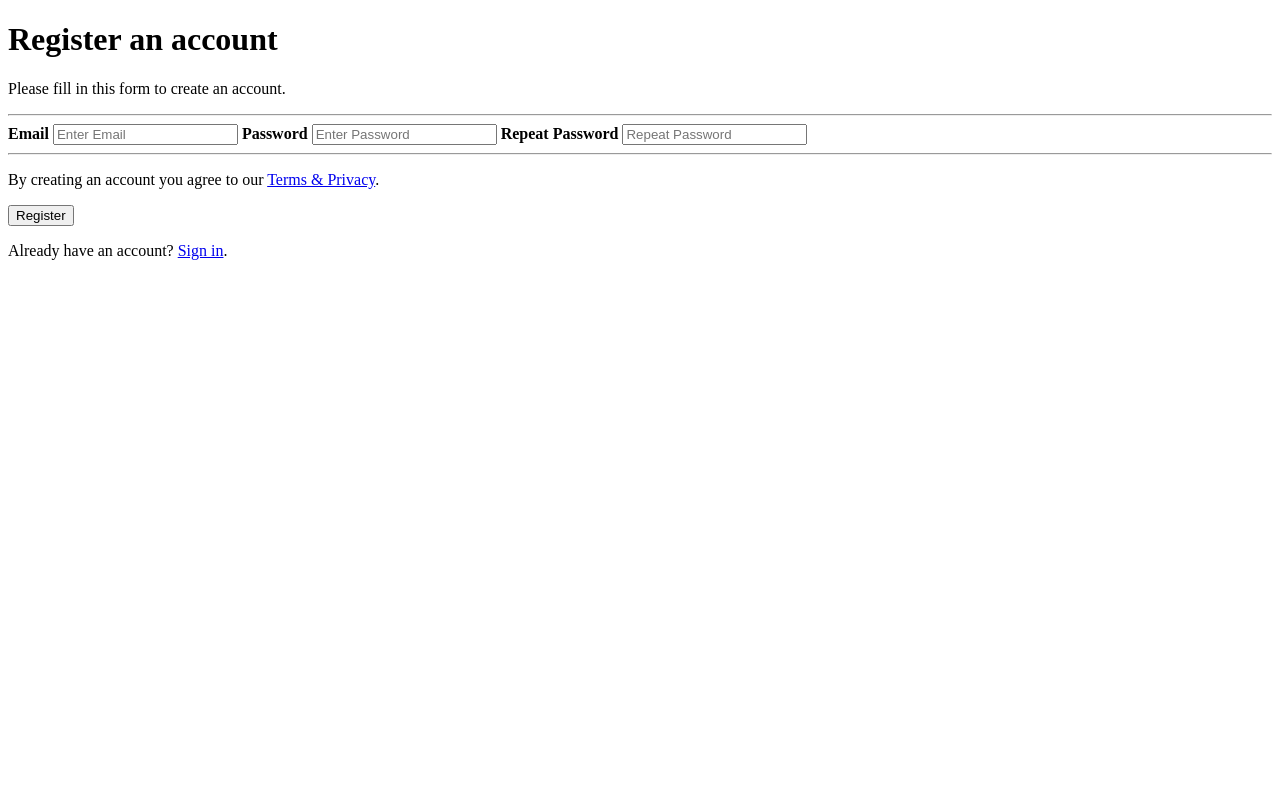
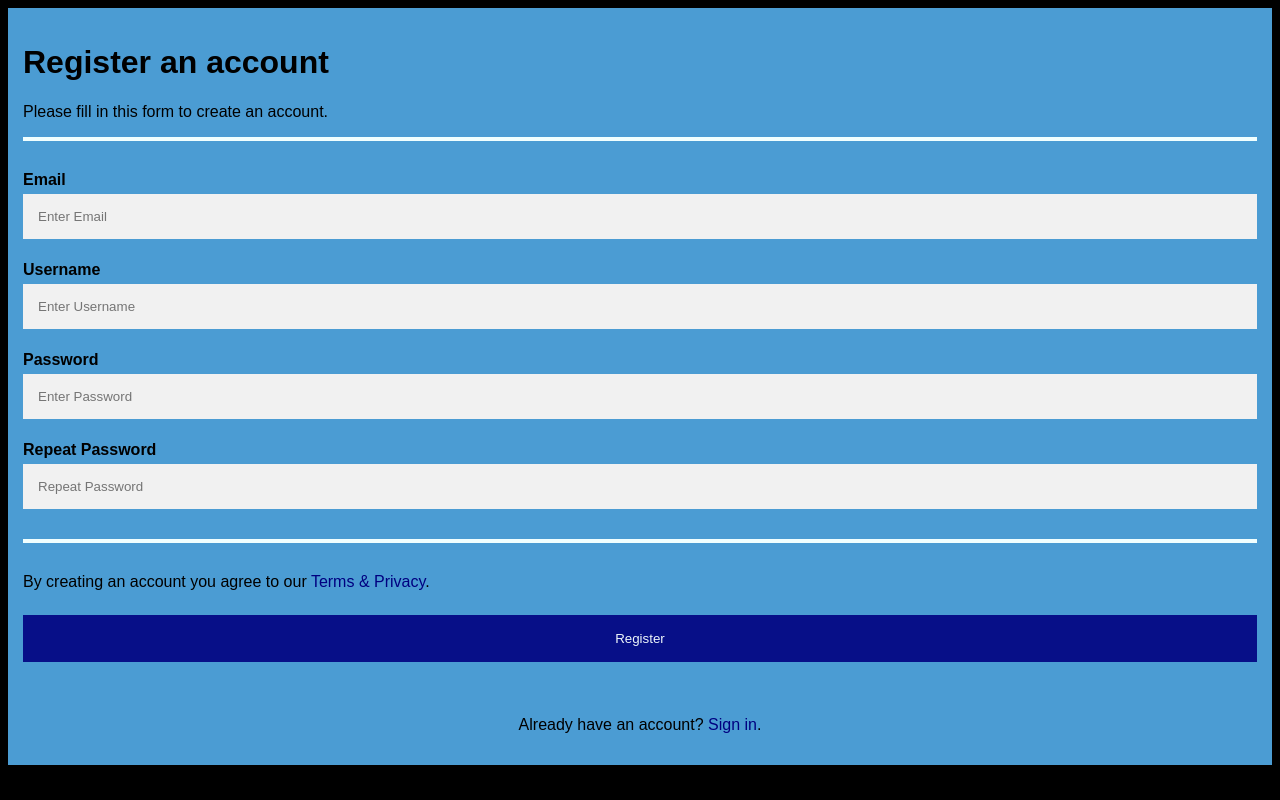
Before and after one commit to comp426-2022-spring/e01-mcbare, a plain HTML site: page public/index.html in a window 1280 px wide. Drawn offline with Linux system fonts and the light colour scheme.

Commit message:
e01 finished without tests

```diff
--- a/public/index.html
+++ b/public/index.html
@@ -3,15 +3,16 @@
 <head>
 <meta name="viewport" content="width=device-width, initial-scale=1">
 <!-- 1. Add a link to a stylesheet called "style.css" on the next line -->
-
+<link rel="stylesheet" href="./style.css">
 <!-- 2.  Add a link to a script called "script.js" on the next line -->
+<link rel="script" href="./script.js">
 </head>
 <body>
 
 <form action="/app/register/">
   <div class="container">
     <!-- 3.  Add the ID "register" to the header on the next line -->
-    <h1>Register an account</h1>
+    <h1 id="register">Register an account</h1>
     <p>Please fill in this form to create an account.</p>
     <hr>
 
@@ -23,6 +24,9 @@
     <label for="email"><b>Email</b></label>
     <input type="text" placeholder="Enter Email" name="email" id="email" required>
 
+    <label for="user"><b>Username</b></label>
+    <input type="text" placeholder="Enter Username" name="username" id="username" required>
+
     <label for="pass"><b>Password</b></label>
     <input type="password" placeholder="Enter Password" name="pass" id="pass" required>
 
@@ -30,14 +34,14 @@
     <input type="password" placeholder="Repeat Password" name="pass-repeat" id="pass-repeat" required>
     <hr>
     <!-- 6. Change the link on the next line to lead to a (nonexistent) page called "/info/terms/" -->
-    <p>By creating an account you agree to our <a href="#">Terms & Privacy</a>.</p>
+    <p>By creating an account you agree to our <a href="/info/terms/">Terms & Privacy</a>.</p>
 
     <button type="submit" class="registerbtn">Register</button>
   </div>
 
   <div class="container signin">
     <!-- 7. Change the link on the next line to lead to a (nonexistent) page called "/app/login/" -->
-    <p>Already have an account? <a href="#">Sign in</a>.</p>
+    <p>Already have an account? <a href="/app/login/">Sign in</a>.</p>
   </div>
 </form>
 
--- a/public/style.css
+++ b/public/style.css
@@ -8,11 +8,11 @@ body {
 }
 
 /* 8. Add style to divs with the "container" class */
- {
+div.container {
   /* 9. Add 15px padding */
-
+  padding: 15px;
   /* 10. Make the background color of the container Carolina Blue using the hex code defined here: https://en.wikipedia.org/wiki/Carolina_blue*/
-
+  background-color: #4B9CD3;
 }
 
 input[type=text], input[type=password] {
@@ -30,30 +30,30 @@ input[type=text]:focus, input[type=password]:focus {
 }
 
 /* 11. Style only the h1 with id "register" */
-h1 {
+h1 #register {
   /* 12. Make the text BOLD */
-
-  /* 13. Make the text color navy (look up the hex code for navy)
-
+  font-weight: bold;
+  /* 13. Make the text color navy (look up the hex code for navy) */
+  color: navy;
 }
 
 hr {
   /* 14. Override default hr style with a 30-pixel bottom margin */
-
+  margin-bottom: 30px;
   /* 15. Add a 2-pixel solid azure border (look up the hex code). */
-
+  border: solid 2px azure;
 }
 
 /* 16. Set a style for the submit button with "registerbtn" class */
- {
+button.registerbtn {
   /* 17. Set the background color to navy using the hex color */
-
+  background-color: navy;
   /* 18. Set the text color to white using the hex color */
-
+  color: white;
   padding: 16px 20px;
   margin: 8px 0;
   /* 19. Set it to have no border */
-
+  border: 0;
   cursor: pointer;
   width: 100%;
   opacity: 0.9;
@@ -65,21 +65,21 @@ hr {
 
 a {
   /* 20. Make link text color navy blue (look up the hex code) */
-  color: ;
+  color: navy;
   /* 21. Set the text-decoration to none for links */
-  text-decoration: ;
+  text-decoration: none;
 }
 
 /* 22. Set style for links using the :hover pseudoclass */
- {
+a:hover {
   /* 23. Change the color of links to azure on mouseover */
-
+  color: azure;
   /* 24. Set the text-decoration to underline for links on mouseover */
-
+  text-decoration: underline;
 }
 
 .signin {
-  background-color: #f1f1f1
+  background-color: #f1f1f1;
   /* 25. Align the text for the section with class "signin" to be centered */
-
+  text-align: center;
 }
```
